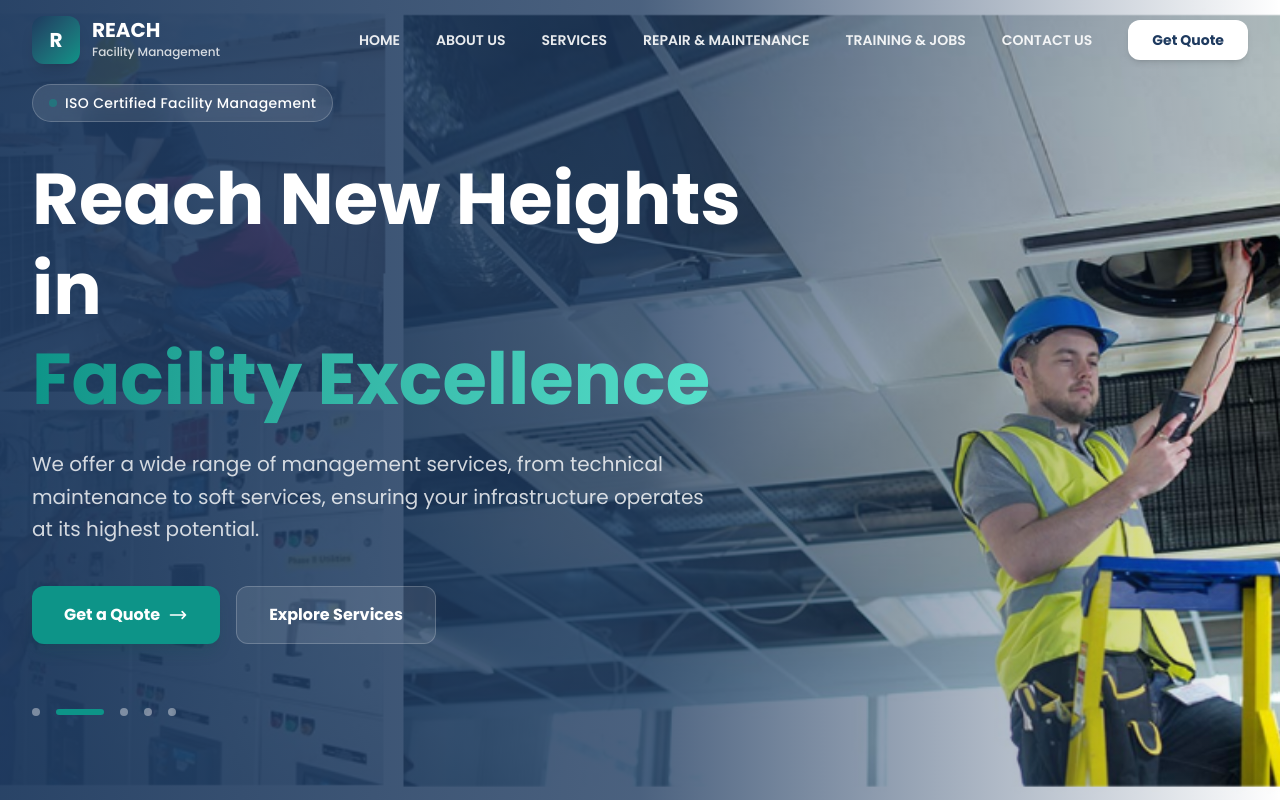
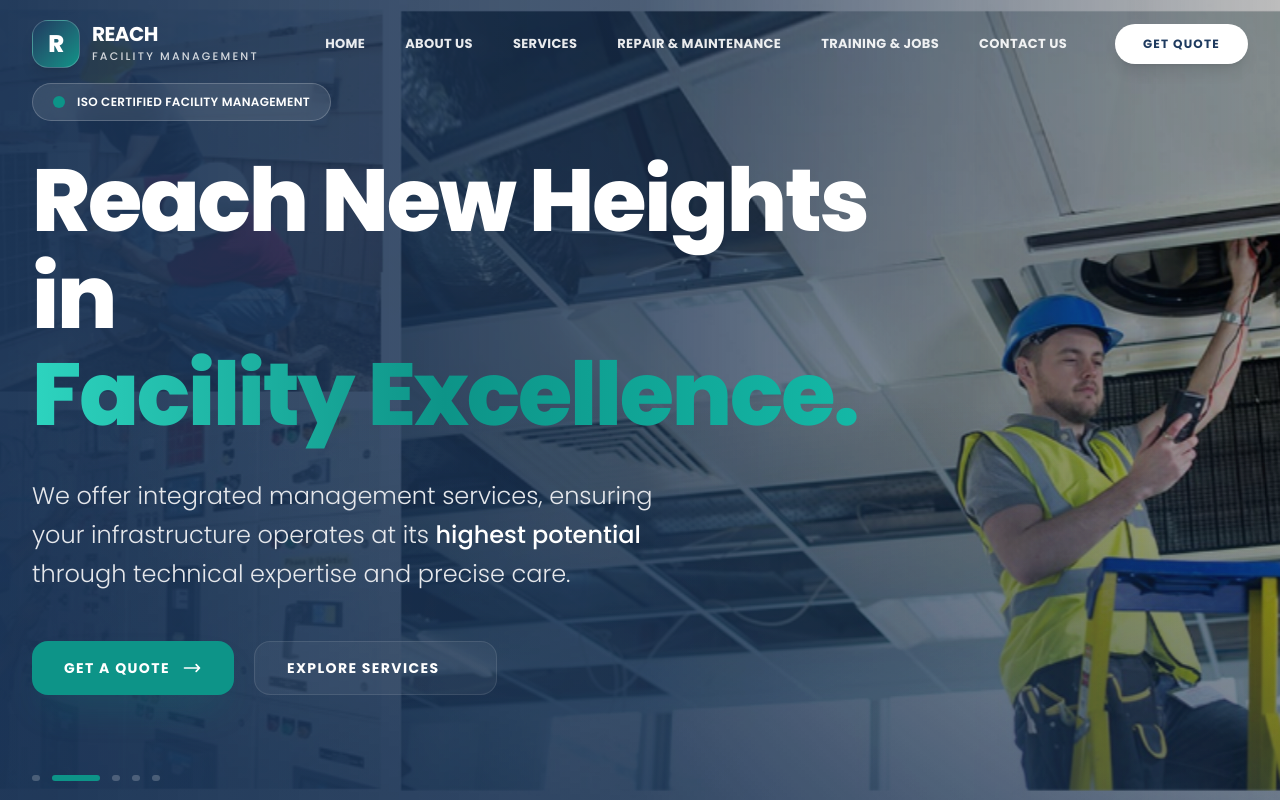
Before and after one commit to AaryaBalan/Reach-Website, a React (Vite) app: page / in a window 1280 px wide. Shown: the top 800 px of the page. Built offline with nearby package versions, Linux system fonts and the light colour scheme.

Commit message:
feat: refresh UI of contact section with updated header, contact info, and form styling, and apply general UI enhancements across components.

```diff
--- a/src/components/Hero.jsx
+++ b/src/components/Hero.jsx
@@ -19,7 +19,7 @@ const Hero = () => {
     useEffect(() => {
         const timer = setInterval(() => {
             setCurrentSlide((prev) => (prev + 1) % slides.length);
-        }, 5000); // Slower interval for better viewing
+        }, 6000); // 6s duration for better viewing
         return () => clearInterval(timer);
     }, [slides.length]);
 
@@ -33,55 +33,62 @@ const Hero = () => {
 
     return (
         <section id="home" className="relative h-screen flex items-center overflow-hidden font-['Poppins']">
-            {/* Background Image Carousel */}
-            <div className="absolute inset-0">
+            {/* Background Image Carousel with Ken Burns Effect */}
+            <div className="absolute inset-0 bg-black">
                 {slides.map((slide, index) => (
                     <div
                         key={index}
-                        className={`absolute inset-0 transition-all duration-1000 ease-in-out ${index === currentSlide ? 'opacity-100 scale-100' : 'opacity-0 scale-105'
+                        className={`absolute inset-0 transition-opacity duration-[1500ms] ease-in-out ${index === currentSlide ? 'opacity-100 z-10' : 'opacity-0 z-0'
                             }`}
                     >
-                        <img
-                            src={slide.image}
-                            alt={slide.alt}
-                            className="w-full h-full object-cover"
-                        />
-                        {/* Professional Gradient Overlay */}
-                        <div className="absolute inset-0 bg-gradient-to-r from-[#1e3a5f]/95 via-[#1e3a5f]/80 to-transparent"></div>
+                        {/* Ken Burns Zoom Animation */}
+                        <div className={`w-full h-full transition-transform duration-[10000ms] ease-linear transform ${index === currentSlide ? 'scale-110' : 'scale-100'}`}>
+                            <img
+                                src={slide.image}
+                                alt={slide.alt}
+                                className="w-full h-full object-cover opacity-80"
+                            />
+                        </div>
+                        {/* Cinematic Gradient Overlay */}
+                        <div className="absolute inset-0 bg-gradient-to-r from-[#1e3a5f]/95 via-[#1e3a5f]/70 to-transparent"></div>
+                        <div className="absolute inset-0 bg-gradient-to-t from-[#1e3a5f]/50 via-transparent to-transparent"></div>
                     </div>
                 ))}
             </div>
 
             {/* Content */}
-            <div className="relative z-10 max-w-7xl mx-auto px-4 sm:px-6 lg:px-8 w-full">
-                <div className="max-w-3xl">
+            <div className="relative z-20 max-w-7xl mx-auto px-4 sm:px-6 lg:px-8 w-full mt-16">
+                <div className="max-w-4xl">
                     {/* Badge */}
-                    <div className="inline-flex items-center gap-2 px-4 py-2 bg-white/10 backdrop-blur-md rounded-full border border-white/20 mb-8 animate-fade-in-up">
-                        <span className="w-2 h-2 bg-[#0d9488] rounded-full animate-pulse"></span>
-                        <span className="text-white font-medium tracking-wide text-sm">ISO Certified Facility Management</span>
+                    <div className="inline-flex items-center gap-3 px-5 py-2.5 bg-white/10 backdrop-blur-md rounded-full border border-white/20 mb-8 animate-fade-in-up hover:bg-white/15 transition-colors cursor-default">
+                        <span className="relative flex shrink-0 w-3 h-3">
+                            <span className="animate-ping absolute inline-flex h-full w-full rounded-full bg-[#0d9488] opacity-75"></span>
+                            <span className="relative inline-flex rounded-full h-3 w-3 bg-[#0d9488]"></span>
+                        </span>
+                        <span className="text-white font-semibold tracking-wide text-xs uppercase">ISO Certified Facility Management</span>
                     </div>
 
-                    {/* Main heading */}
-                    <h1 className="text-5xl sm:text-6xl lg:text-7xl font-bold text-white leading-tight mb-6 animate-fade-in-up delay-100">
-                        Reach New Heights in
-                        <span className="block text-transparent bg-clip-text bg-gradient-to-r from-[#0d9488] to-[#5eead4]">
-                            Facility Excellence
+                    {/* Main heading - Apple Style Typography */}
+                    <h1 className="text-5xl sm:text-7xl lg:text-[5.5rem] font-extrabold text-white leading-[1.1] mb-8 animate-fade-in-up delay-100 tracking-tight">
+                        Reach New Heights in <br />
+                        <span className="text-transparent bg-clip-text bg-gradient-to-r from-[#2dd4bf] via-[#0d9488] to-[#14b8a6]">
+                            Facility Excellence.
                         </span>
                     </h1>
 
-                    {/* Subtitle */}
-                    <p className="text-lg sm:text-xl text-white/80 leading-relaxed mb-10 max-w-2xl animate-fade-in-up delay-200">
-                        We offer a wide range of management services, from technical maintenance to soft services,
-                        ensuring your infrastructure operates at its highest potential.
+                    {/* Subsubtitle */}
+                    <p className="text-lg sm:text-2xl text-gray-200 font-light leading-relaxed mb-12 max-w-2xl animate-fade-in-up delay-200">
+                        We offer integrated management services, ensuring your infrastructure operates at its <strong className="text-white font-medium">highest potential</strong> through technical expertise and precise care.
                     </p>
 
                     {/* CTA Buttons */}
-                    <div className="flex flex-col sm:flex-row gap-4 animate-fade-in-up delay-300">
+                    <div className="flex flex-col sm:flex-row gap-5 animate-fade-in-up delay-300">
                         <button
                             onClick={scrollToContact}
-                            className="group px-8 py-4 bg-[#0d9488] text-white font-bold rounded-xl shadow-lg shadow-teal-900/20 hover:bg-[#0f766e] transform hover:-translate-y-1 transition-all duration-300"
+                            className="group relative px-8 py-4 bg-[#0d9488] text-white font-bold rounded-2xl shadow-[0_20px_40px_-15px_rgba(13,148,136,0.3)] hover:shadow-[0_25px_50px_-12px_rgba(13,148,136,0.5)] transform hover:-translate-y-1 transition-all duration-300 overflow-hidden"
                         >
-                            <span className="flex items-center gap-2">
+                            <div className="absolute inset-0 bg-gradient-to-r from-transparent via-white/20 to-transparent translate-x-[-200%] group-hover:translate-x-[200%] transition-transform duration-700 ease-in-out"></div>
+                            <span className="relative flex items-center gap-3 text-sm uppercase tracking-widest">
                                 Get a Quote
                                 <svg className="w-5 h-5 group-hover:translate-x-1 transition-transform" fill="none" stroke="currentColor" viewBox="0 0 24 24">
                                     <path strokeLinecap="round" strokeLinejoin="round" strokeWidth={2} d="M17 8l4 4m0 0l-4 4m4-4H3" />
@@ -94,19 +101,20 @@ const Hero = () => {
                                 e.preventDefault();
                                 document.querySelector('#services')?.scrollIntoView({ behavior: 'smooth' });
                             }}
-                            className="px-8 py-4 bg-white/10 backdrop-blur-md text-white font-bold rounded-xl border border-white/20 hover:bg-white/20 transition-all duration-300 text-center"
+                            className="px-8 py-4 bg-white/5 backdrop-blur-md text-white font-bold rounded-2xl border border-white/10 hover:bg-white/10 hover:border-white/30 transition-all duration-300 text-center text-sm uppercase tracking-widest flex items-center justify-center gap-2 group"
                         >
                             Explore Services
+                            <svg className="w-4 h-4 opacity-0 -translate-x-2 group-hover:opacity-100 group-hover:translate-x-0 transition-all duration-300" fill="none" stroke="currentColor" viewBox="0 0 24 24"><path strokeLinecap="round" strokeLinejoin="round" strokeWidth={2} d="M19 9l-7 7-7-7" /></svg>
                         </a>
                     </div>
 
-                    {/* Carousel Indicators */}
-                    <div className="mt-16 flex items-center gap-4 animate-fade-in-up delay-500">
+                    {/* Carousel Indicators - Refined */}
+                    <div className="mt-20 flex items-center gap-3 animate-fade-in-up delay-500">
                         {slides.map((_, index) => (
                             <button
                                 key={index}
                                 onClick={() => goToSlide(index)}
-                                className={`transition-all duration-300 rounded-full ${currentSlide === index ? 'w-12 h-1.5 bg-[#0d9488]' : 'w-2 h-2 bg-white/40 hover:bg-white/60'
+                                className={`transition-all duration-500 rounded-full h-1.5 ${currentSlide === index ? 'w-12 bg-[#0d9488]' : 'w-2 bg-white/20 hover:bg-white/40'
                                     }`}
                                 aria-label={`Go to slide ${index + 1}`}
                             />
--- a/src/components/Navbar.jsx
+++ b/src/components/Navbar.jsx
@@ -32,39 +32,39 @@ const Navbar = () => {
 
     return (
         <nav
-            className={`fixed top-0 left-0 right-0 z-50 transition-all duration-300 font-['Poppins'] ${isScrolled
-                ? 'bg-white/90 backdrop-blur-md shadow-lg py-2'
-                : 'bg-transparent py-4'
+            className={`fixed top-0 left-0 right-0 z-50 transition-all duration-500 font-['Poppins'] ${isScrolled
+                ? 'bg-white/90 backdrop-blur-xl shadow-[0_4px_30px_rgba(0,0,0,0.03)] border-b border-white/20 py-3'
+                : 'bg-transparent py-5'
                 }`}
         >
             <div className="max-w-7xl mx-auto px-4 sm:px-6 lg:px-8">
                 <div className="flex items-center justify-between">
-                    {/* Logo */}
+                    {/* Logo - Premium Glass Effect */}
                     <div className="flex-shrink-0">
                         <a href="#home" className="flex items-center gap-3 group">
-                            <div className="w-12 h-12 bg-gradient-to-br from-[#1e3a5f] to-[#0d9488] rounded-xl flex items-center justify-center shadow-lg group-hover:scale-105 transition-transform duration-300">
-                                <span className="text-white font-bold text-xl">R</span>
+                            <div className="w-12 h-12 bg-gradient-to-br from-[#1e3a5f] to-[#0d9488] rounded-2xl flex items-center justify-center shadow-lg transform group-hover:scale-110 group-hover:rotate-3 transition-all duration-500 ease-out border border-white/20">
+                                <span className="text-white font-extrabold text-2xl tracking-tight">R</span>
                             </div>
                             <div className="hidden sm:block">
-                                <span className={`font-bold text-xl block leading-none transition-colors duration-300 ${isScrolled ? 'text-[#1e3a5f]' : 'text-white'}`}>
+                                <span className={`font-bold text-xl block leading-none tracking-tight transition-colors duration-300 ${isScrolled ? 'text-[#1e3a5f]' : 'text-white'}`}>
                                     REACH
                                 </span>
-                                <span className={`font-medium text-xs block mt-1 transition-colors duration-300 ${isScrolled ? 'text-[#0d9488]' : 'text-white/80'}`}>
+                                <span className={`font-medium text-[11px] uppercase tracking-[0.2em] block mt-1 transition-colors duration-300 ${isScrolled ? 'text-[#0d9488]' : 'text-white/80'}`}>
                                     Facility Management
                                 </span>
                             </div>
                         </a>
                     </div>
 
-                    {/* Desktop Navigation */}
-                    <div className="hidden lg:flex items-center gap-1">
+                    {/* Desktop Navigation - Professional Spacing */}
+                    <div className="hidden lg:flex items-center gap-2">
                         {navItems.map((item) => (
                             <a
                                 key={item.name}
                                 href={item.href}
                                 onClick={(e) => scrollToSection(e, item.href)}
-                                className={`px-4 py-2 text-sm font-semibold rounded-lg transition-all duration-300 ${isScrolled
-                                    ? 'text-gray-700 hover:text-[#0d9488] hover:bg-teal-50'
+                                className={`px-4 py-2 text-[13px] font-bold tracking-wide rounded-full transition-all duration-300 ${isScrolled
+                                    ? 'text-gray-600 hover:text-[#1e3a5f] hover:bg-gray-50'
                                     : 'text-white/90 hover:text-white hover:bg-white/10'
                                     }`}
                             >
@@ -74,9 +74,9 @@ const Navbar = () => {
                         <a
                             href="#contact"
                             onClick={(e) => scrollToSection(e, '#contact')}
-                            className={`ml-4 px-6 py-2.5 rounded-xl font-bold text-sm transition-all duration-300 shadow-md hover:shadow-lg transform hover:-translate-y-0.5 ${isScrolled
+                            className={`ml-6 px-7 py-3 rounded-full font-bold text-xs tracking-widest uppercase transition-all duration-300 shadow-lg hover:shadow-xl transform hover:-translate-y-0.5 ${isScrolled
                                 ? 'bg-[#1e3a5f] text-white hover:bg-[#162c46]'
-                                : 'bg-white text-[#1e3a5f] hover:bg-gray-100'
+                                : 'bg-white text-[#1e3a5f] hover:bg-gray-50'
                                 }`}
                         >
                             Get Quote
@@ -87,7 +87,7 @@ const Navbar = () => {
                     <div className="lg:hidden">
                         <button
                             onClick={() => setIsMenuOpen(!isMenuOpen)}
-                            className={`p-2 rounded-lg transition-colors ${isScrolled ? 'text-gray-700 hover:bg-gray-100' : 'text-white hover:bg-white/10'
+                            className={`p-2.5 rounded-xl transition-all duration-300 ${isScrolled ? 'text-[#1e3a5f] bg-gray-50' : 'text-white bg-white/10 backdrop-blur-md'
                                 }`}
                         >
                             <svg className="w-6 h-6" fill="none" stroke="currentColor" viewBox="0 0 24 24">
@@ -101,27 +101,27 @@ const Navbar = () => {
                     </div>
                 </div>
 
-                {/* Mobile Navigation */}
+                {/* Mobile Navigation - Glassmorphism Card */}
                 <div
-                    className={`lg:hidden absolute top-full left-0 right-0 bg-white border-t border-gray-100 shadow-xl transition-all duration-300 overflow-hidden ${isMenuOpen ? 'max-h-[32rem]' : 'max-h-0'
+                    className={`lg:hidden absolute top-full left-4 right-4 mt-2 bg-white/95 backdrop-blur-xl border border-white/20 rounded-2xl shadow-2xl transition-all duration-500 ease-[cubic-bezier(0.4,0,0.2,1)] overflow-hidden origin-top ${isMenuOpen ? 'max-h-[32rem] opacity-100 scale-100' : 'max-h-0 opacity-0 scale-95'
                         }`}
                 >
-                    <div className="p-4 space-y-2">
+                    <div className="p-2 space-y-1">
                         {navItems.map((item) => (
                             <a
                                 key={item.name}
                                 href={item.href}
                                 onClick={(e) => scrollToSection(e, item.href)}
-                                className="block px-4 py-3 text-sm font-semibold text-gray-700 hover:text-[#0d9488] hover:bg-teal-50 rounded-xl transition-all duration-200"
+                                className="block px-6 py-4 text-sm font-bold text-gray-700 hover:text-[#0d9488] hover:bg-teal-50/50 rounded-xl transition-all duration-200 border border-transparent hover:border-teal-100/50"
                             >
                                 {item.name}
                             </a>
                         ))}
-                        <div className="pt-2">
+                        <div className="p-2 pt-4 border-t border-gray-100 mt-2">
                             <a
                                 href="#contact"
                                 onClick={(e) => scrollToSection(e, '#contact')}
-                                className="block w-full py-3 text-center bg-[#1e3a5f] text-white font-bold rounded-xl hover:bg-[#162c46] transition-colors"
+                                className="block w-full py-4 text-center bg-[#1e3a5f] text-white font-bold rounded-xl hover:bg-[#162c46] shadow-lg hover:shadow-xl transition-all active:scale-[0.98]"
                             >
                                 Get Quote
                             </a>
```
Also changed, not shown: src/components/Contact.jsx (+95 -68 lines), src/components/Training.jsx (+57 -33 lines).
